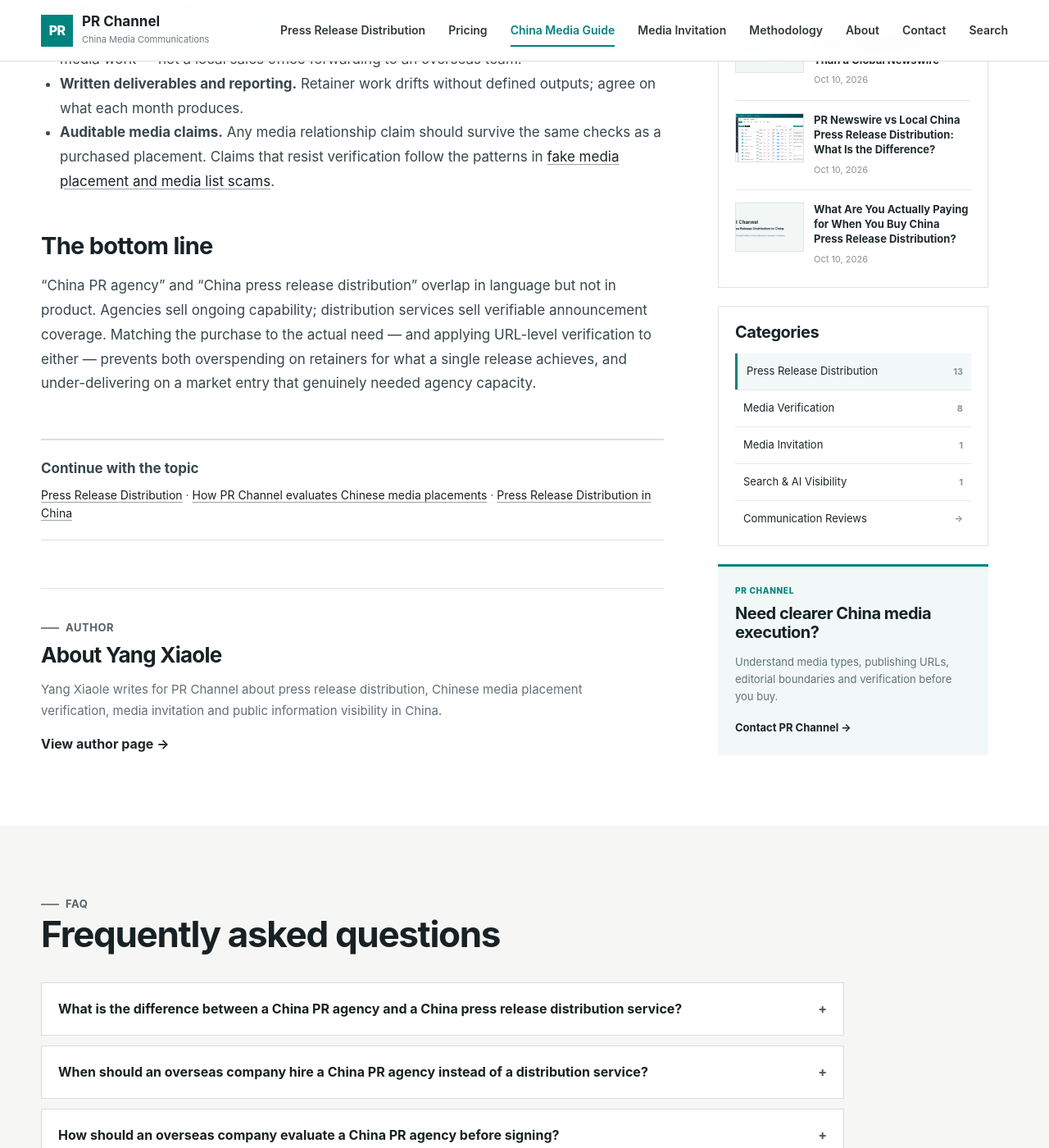
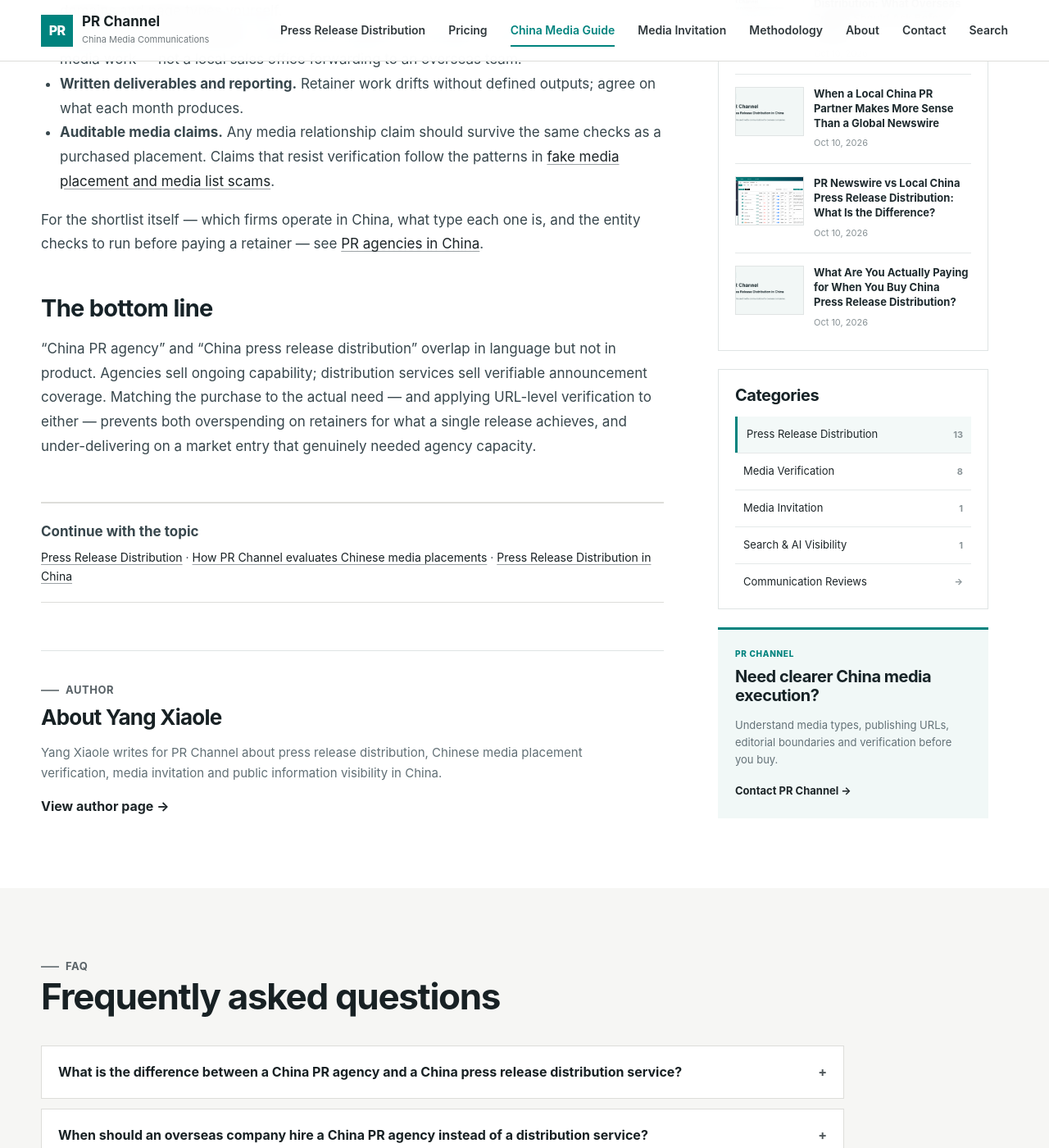
Before and after one commit to PRChannel/pressreleasechannel.com, a Jekyll site: the page built from _posts/2026-10-26-china-pr-agency-vs-distribution-service.md, in a window 1280 px wide and 1400 px high, scrolled down 2356 px. Shown: the whole window at 82% size. Built offline with Jekyll 4.4.1, drawn with Linux system fonts in a browser that asks for light colours.

Commit message:
Add PR agencies in China buying guide: four agency types, ten firms with a verifiable China presence, and the entity checks to run before signing a retainer

```diff
--- a/_posts/2026-10-26-china-pr-agency-vs-distribution-service.md
+++ b/_posts/2026-10-26-china-pr-agency-vs-distribution-service.md
@@ -73,6 +73,8 @@
 * **Written deliverables and reporting.** Retainer work drifts without defined outputs; agree on what each month produces.
 * **Auditable media claims.** Any media relationship claim should survive the same checks as a purchased placement. Claims that resist verification follow the patterns in [fake media placement and media list scams](/china-media-guide/fake-media-placement-china-media-list-scams/).
 
+For the shortlist itself — which firms operate in China, what type each one is, and the entity checks to run before paying a retainer — see [PR agencies in China](/pr-agencies-in-china/).
+
 ## The bottom line
 
 "China PR agency" and "China press release distribution" overlap in language but not in product. Agencies sell ongoing capability; distribution services sell verifiable announcement coverage. Matching the purchase to the actual need — and applying URL-level verification to either — prevents both overspending on retainers for what a single release achieves, and under-delivering on a market entry that genuinely needed agency capacity.
--- a/assets/css/style.css
+++ b/assets/css/style.css
@@ -780,3 +780,16 @@
 .answer-box li{margin-bottom:10px;font-size:16px;line-height:1.62}
 .answer-note{font-size:13.5px;color:var(--muted);margin:0;padding-top:13px;border-top:1px solid #e2e7e8}
 @media(max-width:640px){.section-answer{padding-top:24px}.answer-box{padding:20px 18px}.answer-lead{font-size:17px}.answer-box li{font-size:15.5px}}
+
+/* PR agencies in China — directory table */
+.agency-table-wrap{overflow-x:auto;border:1px solid var(--line)}
+.agency-table{border-collapse:collapse;width:100%;min-width:900px}
+.agency-table th,.agency-table td{border-bottom:1px solid var(--line);padding:15px 18px;text-align:left;vertical-align:top;font-size:15px;line-height:1.6}
+.agency-table tbody tr:last-child td{border-bottom:0}
+.agency-table thead th{background:#f4f6f5;font-size:12px;font-weight:800;letter-spacing:.05em;text-transform:uppercase;color:#44545c;white-space:nowrap}
+.agency-table td:first-child{min-width:210px}
+.agency-table td:nth-child(3){white-space:nowrap;color:#44545c}
+.agency-table td:nth-child(4){color:#53636b}
+.agency-table a{font-size:13px;font-weight:700}
+.agency-table strong{font-size:16px}
+@media(max-width:640px){.agency-table th,.agency-table td{padding:12px 12px;font-size:14px}}
--- a/china-media-guide/index.html
+++ b/china-media-guide/index.html
@@ -31,4 +31,5 @@
   <p class="editorial-link-row"><a class="editorial-link" href="/how-we-evaluate-chinese-media-placements/">Read our media placement methodology →</a></p>
   <div class="related-data-resource"><span class="kicker">Related data resource</span><h3>Global Press Release Distribution Directory</h3><p>Compare global newswires, self-service platforms and local China execution using the same core fields.</p><a href="/press-release-distribution-services/">Explore the directory →</a></div>
   <div class="related-data-resource"><span class="kicker">Related data resource</span><h3>China Media Directory</h3><p>Check public Chinese media domains, media types, subject focus and verification status before evaluating a claimed placement.</p><a href="/china-media-directory/">Explore the directory →</a></div>
+  <div class="related-data-resource"><span class="kicker">Buying guide</span><h3>PR Agencies in China</h3><p>The four types of agency operating in China, the firms with a verifiable China presence, and the entity checks to run before paying a retainer.</p><a href="/pr-agencies-in-china/">Read the agency guide →</a></div>
 </div></section>
```
Also changed, not shown: pr-agencies-in-china/index.md (added, +104 -0 lines).
